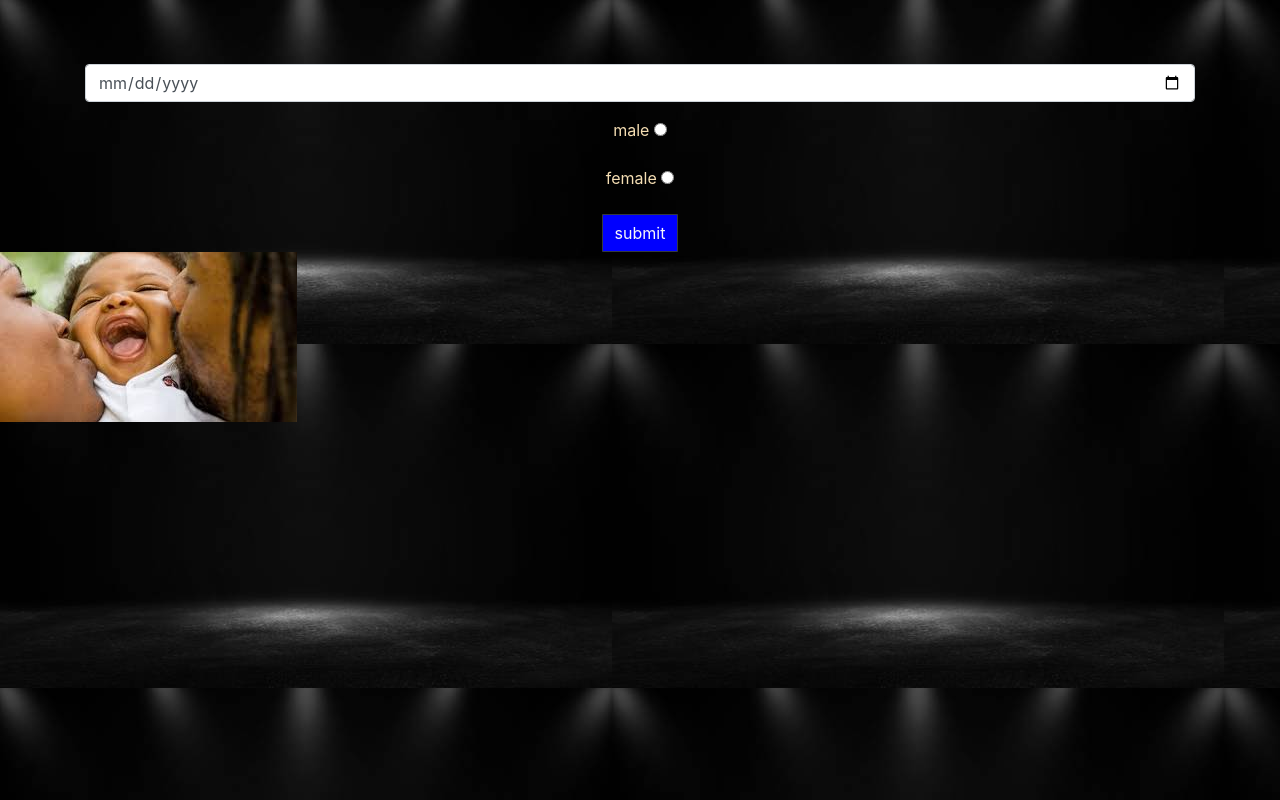
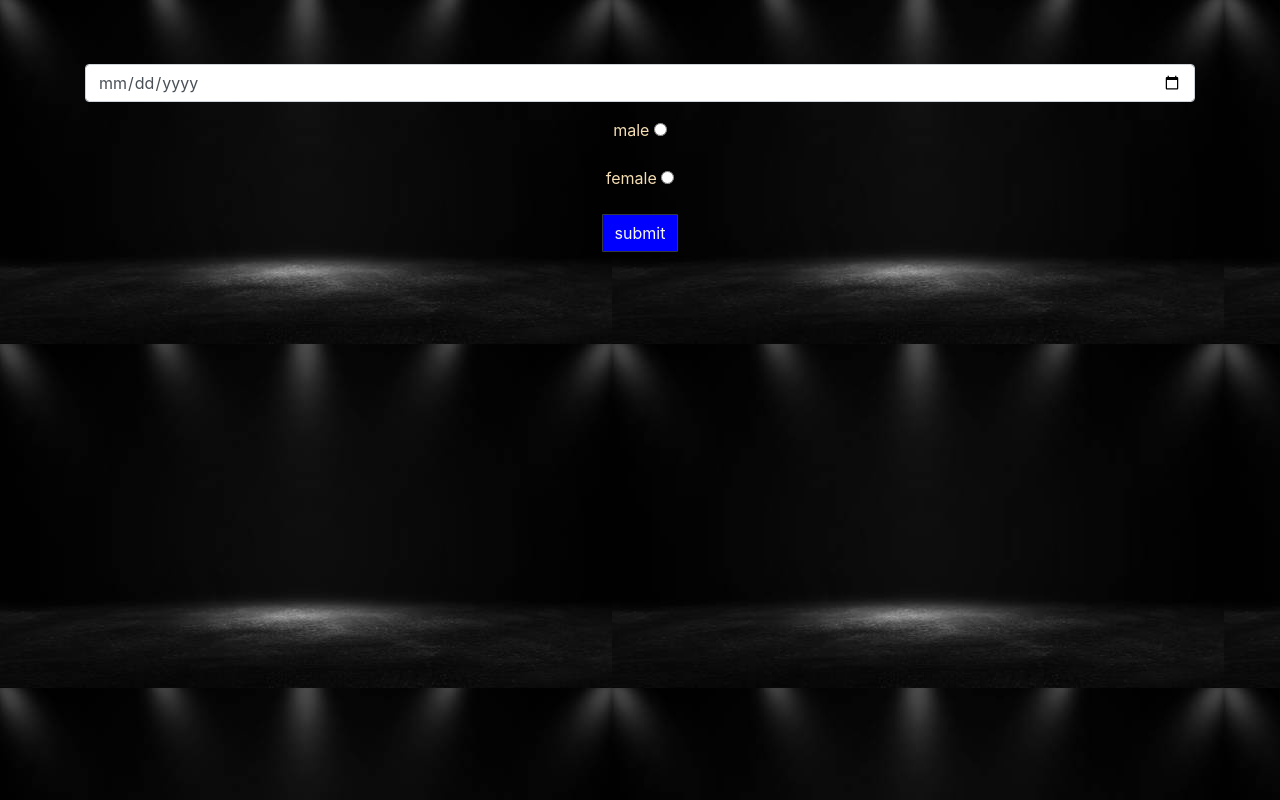
Before and after one commit to nancymwende/Akhan-names, a plain HTML site: page akan.html in a window 1280 px wide. Drawn offline with nearby package versions, Linux system fonts and the light colour scheme.

Commit message:
delete background image

```diff
--- a/akan.html
+++ b/akan.html
@@ -33,9 +33,6 @@
              <button class="btn btn-outline-dark text-light">submit</button>
          </form>
      </div>
-     <div class="image2">
-         <img src="images/akan.jpeg" alt="">
-     </div>
 
 
 
```
